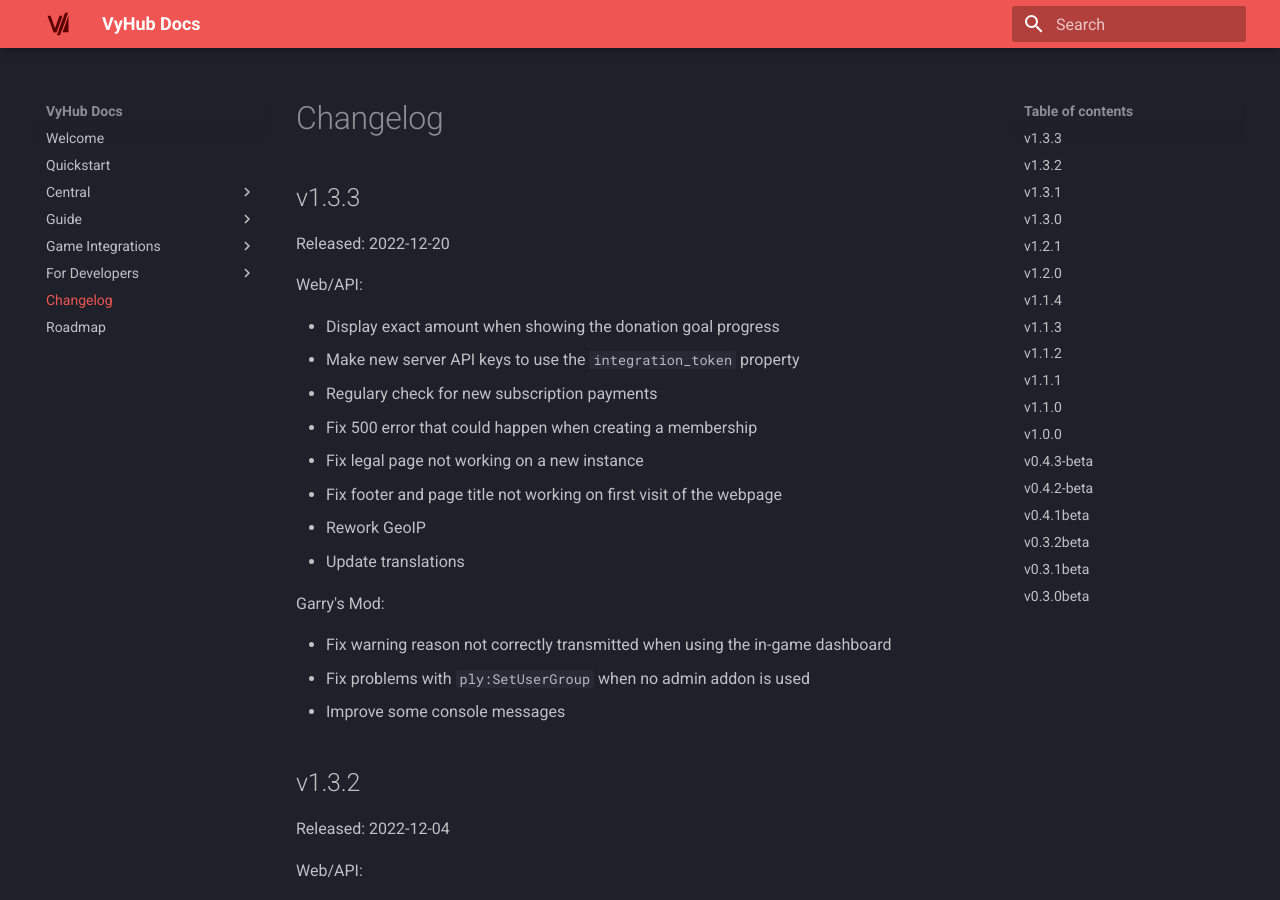
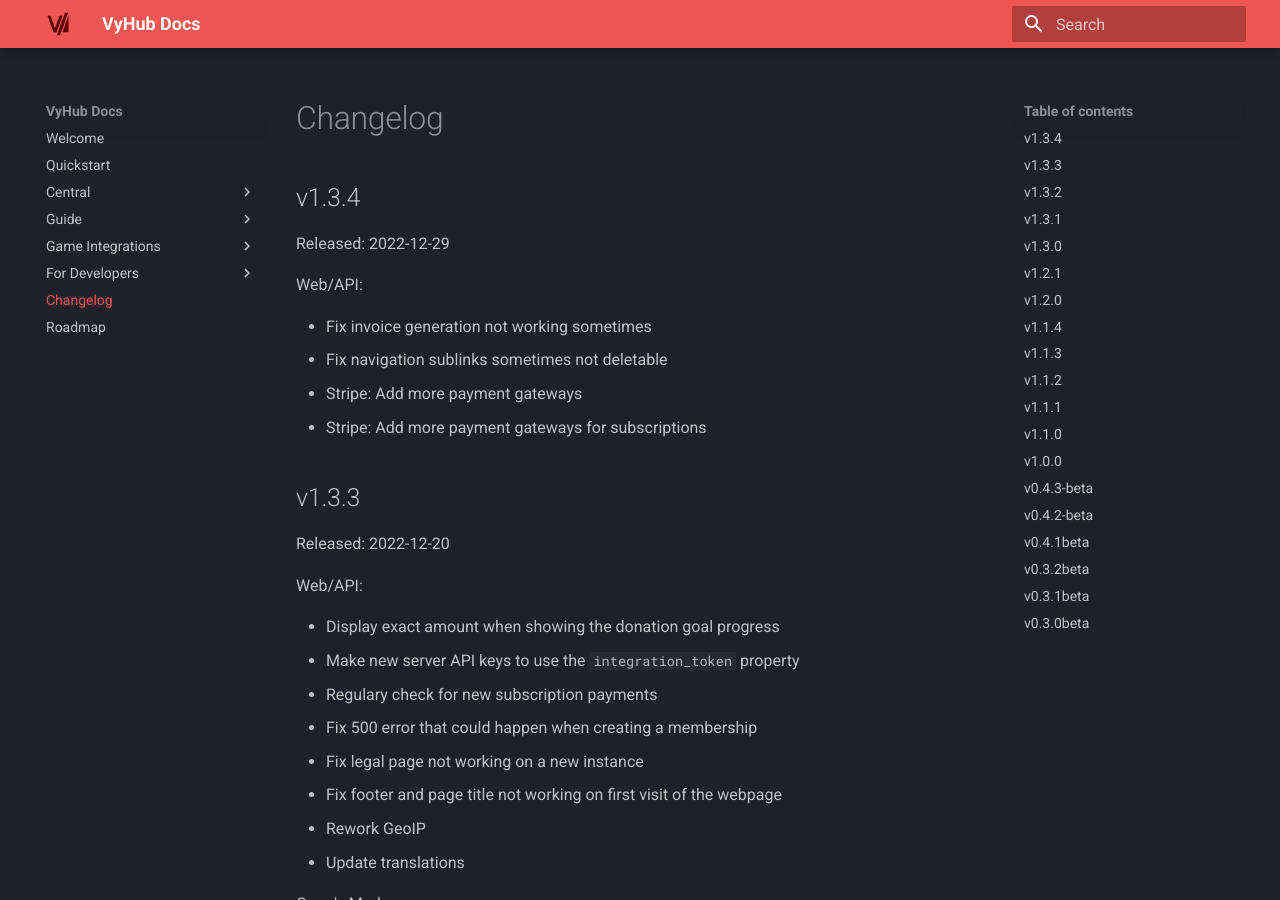
Before and after one commit to nyx-project/vyhub-documentation, an MkDocs documentation site: the page built from docs/changelog.md, in a window 1280 px wide and 900 px high. Built offline with MkDocs 1.6.1 and Material for MkDocs 9.7.7, drawn with Linux system fonts in a browser that asks for light colours; the version menu is left out.

Commit message:
Add changelog 1.3.4

```diff
--- a/docs/changelog.md
+++ b/docs/changelog.md
@@ -1,4 +1,14 @@
 # Changelog
+
+## v1.3.4
+Released: 2022-12-29
+
+Web/API:
+
+- Fix invoice generation not working sometimes
+- Fix navigation sublinks sometimes not deletable
+- Stripe: Add more payment gateways
+- Stripe: Add more payment gateways for subscriptions
 
 
 ## v1.3.3
```
